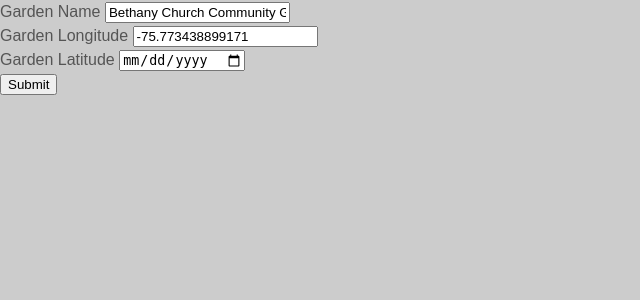
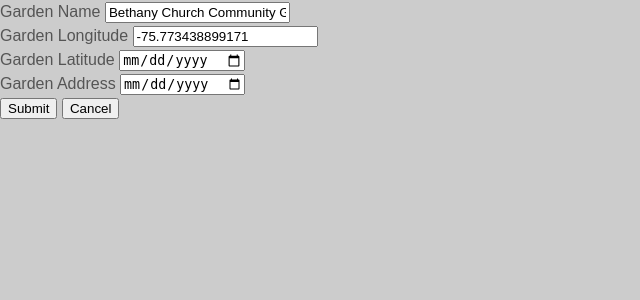
Before and after one commit to snikliwp/open-data-app, a PHP site: page /admin/edit.php?id=1 in a window 1280 px wide. Shown: the top 300 px of the page, without its empty margins (0-640 px from the left). Run offline with PHP 8.4, Linux system fonts and the light colour scheme; data comes from the database, SQL or seed files in the repository.

Commit message:
added return buttons to single and admin added cancel button to edit screen- doesn't work needs to prevent the post from happening

```diff
--- a/admin.php
+++ b/admin.php
@@ -19,7 +19,7 @@
 <body>
 <h2>Admin Page</h2>
 	<a href="admin/add.php"><button class="add">Add a New Garden</button></a>
-	<a href="list.php"><button class="logout">Logout</button></a>
+	<a href="index.php"><button class="logout">Logout</button></a>
 
 
 		<table border="3">
--- a/admin/edit.php
+++ b/admin/edit.php
@@ -10,6 +10,7 @@
 $name = filter_input(INPUT_POST, 'name', FILTER_SANITIZE_STRING);
 $longitude = filter_input(INPUT_POST, 'longitude', FILTER_SANITIZE_STRING);
 $latitude = filter_input(INPUT_POST, 'latitude', FILTER_SANITIZE_STRING);
+$address = filter_input(INPUT_POST, 'address', FILTER_SANITIZE_STRING);
 
 
 if ($_SERVER['REQUEST_METHOD'] == 'POST') {
@@ -22,11 +23,14 @@
 	if(empty($latitude)) {
 		$errors['latitude'] = true;
 	}
+	if(empty($address)) {
+		$errors['address'] = true;
+	}
 	if(empty($errors)) {
 	require_once '../includes/db.php';
 	$sql = $db-> prepare('
 		UPDATE gardens
-		SET name= :name, longitude= :longitude, latitude= :latitude
+		SET name= :name, longitude= :longitude, latitude= :latitude, address= :address
 		WHERE id =:id
 		');
 
@@ -34,6 +38,7 @@
 	$sql->bindValue(':name', $name, PDO::PARAM_STR);
 	$sql->bindValue(':longitude', $longitude, PDO::PARAM_STR);
 	$sql->bindValue(':latitude', $latitude, PDO::PARAM_STR);
+	$sql->bindValue(':address', $address, PDO::PARAM_STR);
 	$sql->bindValue(':id', $id, PDO::PARAM_INT);
 	$sql->execute();
 
@@ -47,7 +52,7 @@
 
 		// prepare() creates a stored procedure
 		$sql = $db->prepare('
-			SELECT id, name, longitude, latitude
+			SELECT id, name, longitude, latitude, address
 			FROM gardens
 			WHERE id = :id
 		');
@@ -65,6 +70,7 @@
 			$name = $results['name'];
 			$longitude = $results['longitude'];
 			$latitude = $results['latitude'];
+			$address = $results['address'];
 
 
 
@@ -98,7 +104,14 @@
 		<label for= "latitude">Garden Latitude <?php if(isset($errors['latitude'])) : ?> <strong>is Required</strong><?php endif; ?></label>
 		<input type="date" id="latitude" name="latitude" value="<?php echo $latitude; ?>" required>
 	</div>
+	<div class="address">
+		<label for= "address">Garden Address <?php if(isset($errors['address'])) : ?> <strong>is Required</strong><?php endif; ?></label>
+		<input type="date" id="address" name="address" value="<?php echo $address; ?>" required>
+	</div>
 	<button type="submit">Submit</button>
+
+	<a href="admin.php"><button class="cancel">Cancel</button></a>
+
 </form>
 
 
--- a/single.php
+++ b/single.php
@@ -39,7 +39,7 @@
 <html>
 <head>
 <meta charset="utf-8">
-<title><?php echo $results['name'];?> &middot; Movies</title>
+<title><?php echo $results['name'];?> &middot; Garden</title>
 	<link href="css/general.css" rel="stylesheet">
 </head>
 
@@ -48,5 +48,7 @@
 	<p>Longitude: <?php echo $results['longitude']; ?></p>
 	<p>Latitude: <?php echo $results['latitude']; ?></p>
 
+	<a href="index.php"><button class="return">Return</button></a>
+
 </body>
 </html>
```
